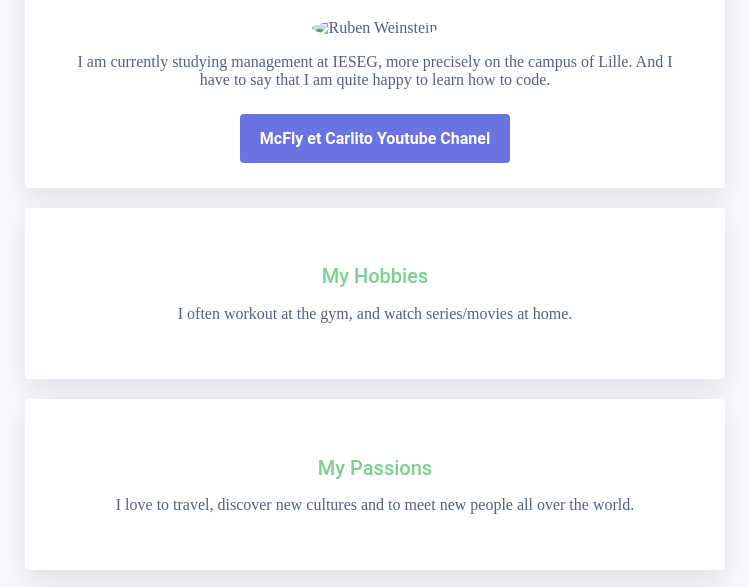
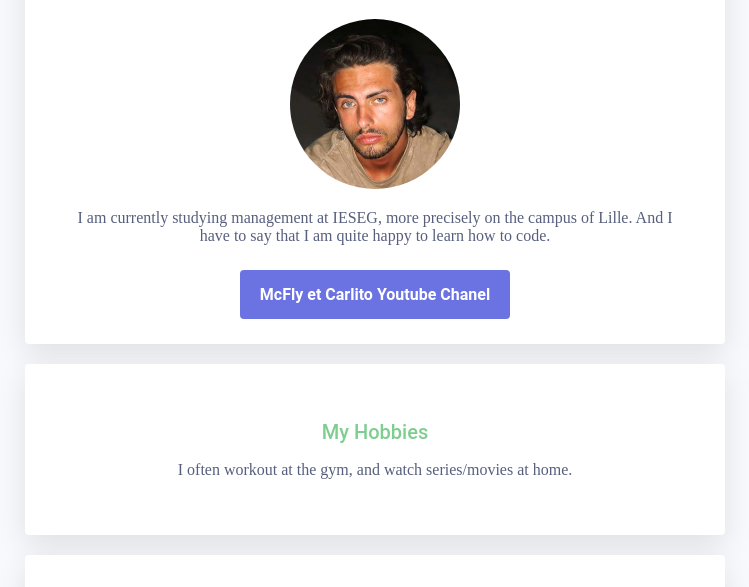
Before and after one commit to ruben-weinstein/my-profile, a plain HTML site: page index.html in a window 1280 px wide. Shown: the part 142-729 px from the top of the page, without its empty margins (265-1014 px from the left). Drawn offline with Linux system fonts and the light colour scheme.

Commit message:
Add files via upload

```diff
--- a/index.html
+++ b/index.html
@@ -14,7 +14,7 @@
 	<div class="container">
 		<div class="card-white" id="introduction">
 			<h1>Hello, I'm Ruben</h1>
-			<img src="images/Profile.jpg" class="img-circle" width="170px" alt="Ruben Weinstein">
+			<img src="images/profile-picture.jpg" class="img-circle" width="170px" alt="Ruben Weinstein">
 			<p>I am currently studying management at IESEG, more precisely on the campus of Lille. And I have to say that I am quite happy to learn how to code.
 			</p>
 			<a href="https://www.youtube.com/user/LeFatShow" class="btn-blue" target="blank">McFly et Carlito Youtube Chanel</a>
```
